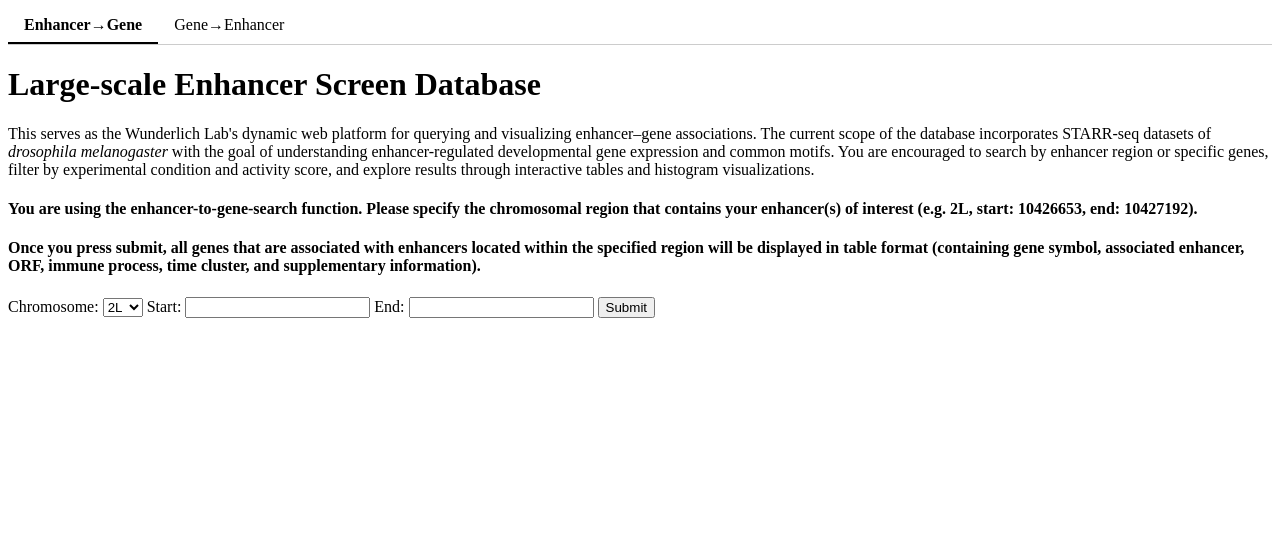
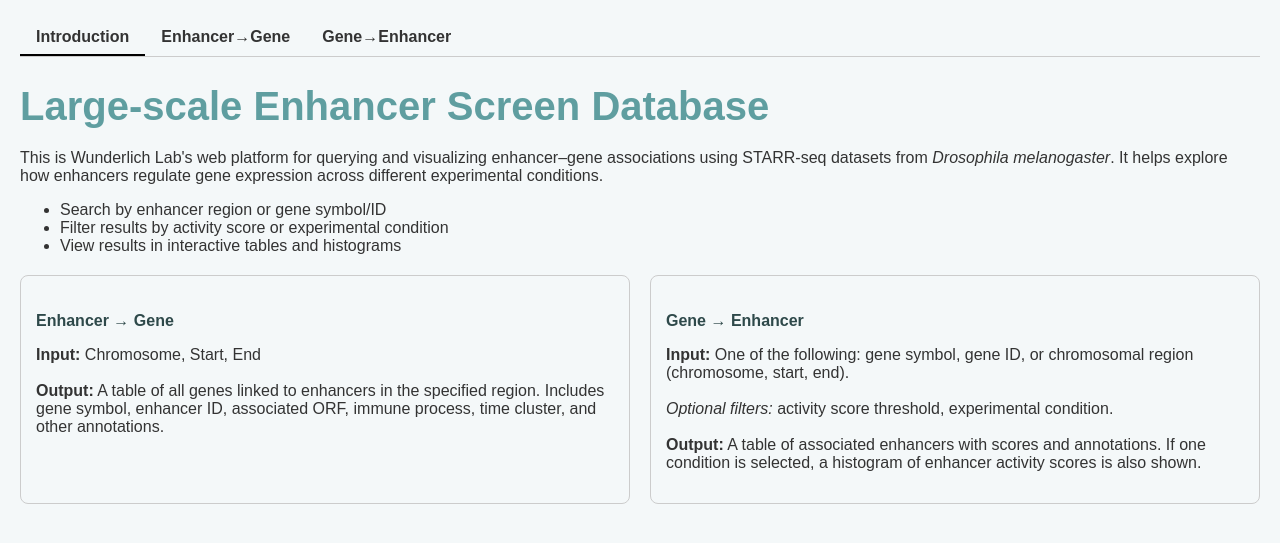
Before and after one commit to WunderlichLab/starr_query, a Flask app: page / in a window 1280 px wide. Shown: the top 543 px of the page. Run offline with Flask 3, Linux system fonts and the light colour scheme.

Commit message:
Updated design of website

```diff
--- /dev/null
+++ b/static/design.css
@@ -0,0 +1,97 @@
+/* --- General Page Layout --- */
+body {
+    font-family: Arial, sans-serif;
+    background-color: #f4f8f9;
+    color: #333;
+    margin: 0;
+    padding: 20px;
+}
+
+/* CSS for the tab */
+.tabs {
+    display: flex;
+    border-bottom: 1px solid #ccc;
+    margin-bottom: 1em; }
+
+.tab {
+    padding: 0.5em 1em;
+    cursor: pointer;
+}
+
+
+.tab.active {
+    font-weight: bold;
+    border-bottom: 2px solid #000;
+}
+
+/* Switching tabs */
+.tab-content {
+    display: none;
+}
+
+.tab-content.active {
+    display: block;
+}
+
+/* --- Headings --- */
+h1 {
+    color: cadetblue;
+    font-size: 2.5em;
+    margin-bottom: 0.5em;
+}
+
+h2 {
+    color: #4c7e80;
+    font-size: 2em;
+    margin-bottom: 0.5em;
+}
+
+h3 {
+    color: #396263;
+    font-size: 1.5em;
+    margin-bottom: 0.5em;
+}
+
+h4 {
+    color: #2e494a;
+    font-size: 1em;
+    margin-bottom: 1em;
+}
+
+/* --- Table Styling --- */
+table {
+    border-collapse: collapse;
+    width: 100%;
+    margin-bottom: 2em;
+    background-color: white;
+    box-shadow: 0 2px 5px rgba(0, 0, 0, 0.1);
+}
+
+th {
+    background-color: cadetblue;
+    color: white;
+    text-align: left;
+    padding: 12px 15px;
+}
+
+td {
+    padding: 12px 15px;
+    border-bottom: 1px solid #ddd;
+}
+
+tr:hover {
+    background-color: #e0eeee;
+}
+
+.info-boxes {
+    display: flex;
+    gap: 20px;
+    margin-top: 20px;
+}
+
+.info-box {
+    flex: 1;
+    border: 1px solid #ccc;
+    padding: 15px;
+    border-radius: 8px;
+}
--- a/templates/find_enhancer_results.html
+++ b/templates/find_enhancer_results.html
@@ -1,5 +1,6 @@
 {% if enhancers %}
 <link rel="stylesheet" href="https://cdn.datatables.net/1.13.4/css/jquery.dataTables.min.css">
+<link rel="stylesheet" type="text/css" href="{{ url_for('static', filename='design.css') }}">
 
 <table id="enhancerTable" class="display" style="width:100%; margin-top: 1em;">
   <thead>
--- a/templates/find_gene_results.html
+++ b/templates/find_gene_results.html
@@ -1,5 +1,7 @@
 {% if genes %}
 <link rel="stylesheet" href="https://cdn.datatables.net/1.13.4/css/jquery.dataTables.min.css">
+<link rel="stylesheet" type="text/css" href="{{ url_for('static', filename='design.css') }}">
+
 <table id="geneTable" class="display" style="width:100%; margin-top: 1em;">
   <thead>
     <tr>
--- a/templates/template.html
+++ b/templates/template.html
@@ -3,35 +3,61 @@
     <head>
         <title>Large-scale Enhancer Screen Database</title>
 
-        <style>
-            /* CSS for the tab */
-            .tabs { display: flex; border-bottom: 1px solid #ccc; margin-bottom: 1em; }
-            .tab { padding: 0.5em 1em; cursor: pointer; }
-            .tab.active { font-weight: bold; border-bottom: 2px solid #000; }
-            /* Switching tabs */
-            .tab-content { display: none; }
-            .tab-content.active { display: block; }
-        </style>
-
+        <link rel="stylesheet" type="text/css" href="{{ url_for('static', filename='design.css') }}">
     </head>
     <body>
 
         <!-- tab -->
         <div class="tabs">
-            <div class="tab active" data-target="#enhancer-search">Enhancer→Gene</div>
-            <div class="tab"        data-target="#gene-search">Gene→Enhancer</div>
+            <div class="tab active" data-target="#introduction">
+                <b>Introduction</b>
+            </div>
+            <div class="tab" data-target="#enhancer-search">
+                <b>Enhancer→Gene</b>
+            </div>
+            <div class="tab" data-target="#gene-search">
+                <b>Gene→Enhancer</b>
+            </div>
         </div>
 
         <h1 id="title">Large-scale Enhancer Screen Database</h1>
 
-        <p id="description">This serves as the Wunderlich Lab's dynamic web platform for querying and visualizing enhancer–gene associations. The current scope of the database incorporates STARR-seq datasets of <i>drosophila melanogaster</i> with the goal of understanding enhancer-regulated developmental gene expression and common motifs. You are encouraged to search by enhancer region or specific genes, filter by experimental condition and activity score, and explore results through interactive tables and histogram visualizations.</p>
+        <!-- Introduction -->
+        <div id="introduction" class="tab-content active">
+            <p id="description">
+                This is Wunderlich Lab's web platform for querying and visualizing enhancer–gene associations using STARR-seq datasets from <i>Drosophila melanogaster</i>. It helps explore how enhancers regulate gene expression across different experimental conditions.
+            </p>
+
+            <ul>
+                <li>Search by enhancer region or gene symbol/ID</li>
+                <li>Filter results by activity score or experimental condition</li>
+                <li>View results in interactive tables and histograms</li>
+            </ul>
+
+            <div class="info-boxes">
+                <div class="info-box">
+                    <h4>Enhancer → Gene</h4>
+                    <p>
+                        <b>Input:</b> Chromosome, Start, End <br><br>
+                        <b>Output:</b> A table of all genes linked to enhancers in the specified region. Includes gene symbol, enhancer ID, associated ORF, immune process, time cluster, and other annotations.
+                    </p>
+                </div>
+                <div class="info-box">
+                    <h4>Gene → Enhancer</h4>
+                    <p>
+                        <b>Input:</b> One of the following: gene symbol, gene ID, or chromosomal region (chromosome, start, end). <br><br>
+                        <i>Optional filters:</i> activity score threshold, experimental condition.<br><br>
+                        <b>Output:</b> A table of associated enhancers with scores and annotations. If one condition is selected, a histogram of enhancer activity scores is also shown.
+                    </p>
+                </div>
+            </div>
+        </div>
+
 
         <!-- Enhancer→Gene -->
-        <div id="enhancer-search" class="tab-content active">
+        <div id="enhancer-search" class="tab-content">
 
-            <h4>You are using the enhancer-to-gene-search function. Please specify the chromosomal region that contains your enhancer(s) of interest (e.g. 2L, start: 10426653, end: 10427192).</h4>
-            <h4>Once you press submit, all genes that are associated with enhancers located within the specified region will be displayed in table format (containing gene symbol, associated enhancer, ORF, immune process, time cluster, and supplementary information). </h4>
-
+            <h4>Please specify the chromosomal region that contains your enhancer(s) of interest (e.g. 2L, start: 10426653, end: 10427192).</h4>
             <!-- form -->
             <form id="enhancer-form" name="enhancer_form" action="/submit_enhancer" method="POST">
 
@@ -70,25 +96,36 @@
         <!-- Gene→Enhancer -->
         <div id="gene-search" class="tab-content">
 
-            <h4>You are using the enhancer-specific-search function. Please specify either a gene of interest (via symbol or gene_id), for which the associated enhancers will be identified. Alternatively, you may also specify the chromosomal region that contains your enhancer(s) of interest (e.g. 2L, start: 10426653, end: 10427192). If both information is supplied, only enhancers that pass both the genetic and locational filter will be displayed.</h4>
-
-            <h4>Once you press submit, all enhancers of interest will be presented in table format (containing enhancerID, enhancer name, experimental LogFC values, activity scores, total count of transcription factor binding sites, and list of motifs).</h4>
-
-            <h5> Additionally, you may filter for activity score (0-1000) and experimental condition (control, HKSM, 20E). If no experimental condition is specified, all data from the 3 experimental conditions will be displayed. If one particular experimental condition is specified, a histogram illustrating the distribution of activity scores that surpass the threshold will be displayed for the given experiment.</h5>
+            <h4>Please enter a gene of interest, either symbol (eg, Abd-B) or gene ID (eg. FBgn0000119), or chromosomal region (e.g. 2L, start: 10426653, end: 10427192)</h4>
 
             <form id="gene-form" name="gene_form" action="/submit_gene" method="POST">
 
-                <label>Gene Symbol:
+                <!-- Input Row: Symbol, ID, Chromosome -->
+                <div style="display: flex; align-items: center; gap: 100px; margin-bottom: 10px;">
+                    <div>
+                        <label>Gene Symbol:<br>
                             <input type="text" id="symbol" name="symbol">
                         </label>
+                    </div>
 
-                <label>Gene ID:
+                    <div style="display: flex; align-items: center; height: 100%;">
+                        <span style="font-weight: bold;">or</span>
+                    </div>
+
+                    <div>
+                        <label>Gene ID:<br>
                             <input type="text" id="geneid" name="geneid">
-                </label><br>
+                        </label>
+                    </div>
 
-                <label>Chromosome:
+                    <div style="display: flex; align-items: center; height: 100%;">
+                        <span style="font-weight: bold;">or</span>
+                    </div>
+
+                    <div>
+                        <label>Chromosomal Location:<br>
                             <select name="chr" id="chr">
-                        <option value="">--</option> <!-- allow blank -->
+                                <option value="">--</option>
                                 <option value="2L">2L</option>
                                 <option value="2R">2R</option>
                                 <option value="3L">3L</option>
@@ -97,21 +134,24 @@
                                 <option value="X">X</option>
                                 <option value="Y">Y</option>
                             </select>
+                            Start: <input type="number" id="start" name="start" style="width: 80px;">
+                            End: <input type="number" id="end" name="end" style="width: 80px;">
                         </label>
+                    </div>
+                </div>
 
-                <label>Start:
-                    <input type="number" id="start" name="start">
-                </label>
 
-                <label>End:
-                    <input type="number" id="end" name="end">
-                </label><br>
-
-                <label>Activity Score Threshold:
+                <!-- Filters Row -->
+                <div>
+                    <p><b>Optional Filters</b></p>
+                    <div style="margin-bottom: 1rem;">
+                    <label>
+                        Activity Score Threshold:
                         <input type="number" id="activity_score" name="activity_score" value="500" min="0" max="1000">
                     </label>
 
-                <label>Condition:
+                    <label style="margin-left: 2rem;">
+                        Condition:
                         <select name="condition" id="condition">
                             <option value="">-- All --</option>
                             <option value="Control">Control</option>
@@ -119,10 +159,12 @@
                             <option value="E20">E20</option>
                         </select>
                     </label>
+                </div>
+                </div>
 
                 <button type="submit">Submit</button>
+            </form>
 
-            </form>
 
             <!-- results will be displayed here -->
             <div id="gene-results"></div>
```
Lines whose indentation alone changed are shown as unchanged.
